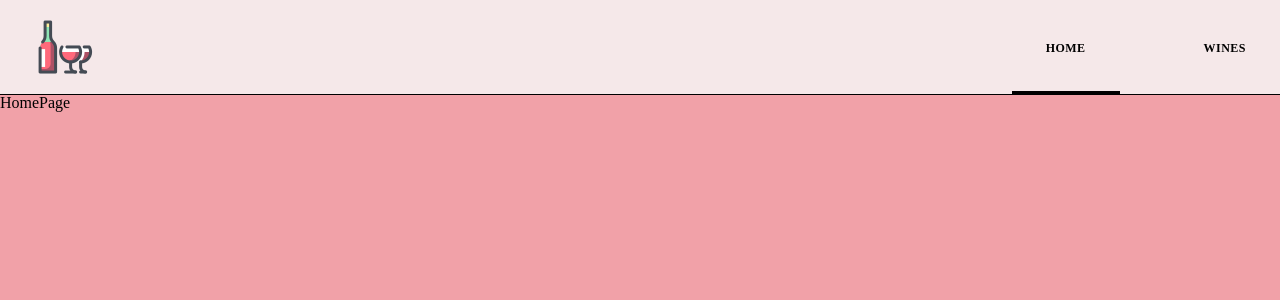
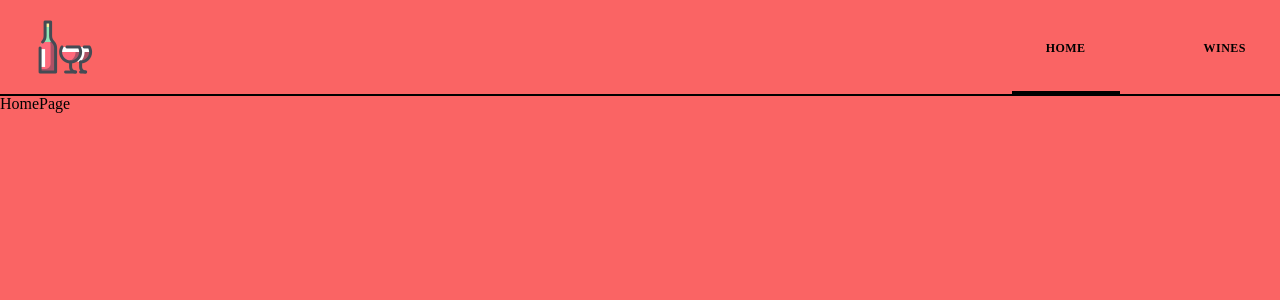
Before and after one commit to best-world-wines/front-wine, a React (Create React App) app: page /#/ in a window 1280 px wide. Shown: the top 300 px of the page. Built offline with nearby package versions, Linux system fonts and the light colour scheme.

Commit message:
footer v1

```diff
--- a/src/App.scss
+++ b/src/App.scss
@@ -0,0 +1,4 @@
+.main {
+	background-color: rgb(250, 100, 100);
+	min-height: calc(100vh - 222px);
+}
--- a/src/App.tsx
+++ b/src/App.tsx
@@ -7,13 +7,14 @@ import { NotFoundPage } from './pages/NotFoundPage/NotFound';
 import { Header } from './components/Header';
 import React from 'react';
 import { Breadcrumbss } from './components/Breadcrumbs/Breadcrumbs';
+import { Footer } from './components/Footer';
 
 export const App = () => {
   return (
       <div className="App">
+          <Header />
         <main className='main'>
-          <Header />
-          <Breadcrumbss />
+        <Breadcrumbss />
           <Routes>
             <Route path="/" element={<HomePage />} />
             <Route path="wines" element={<WinesList />} />
@@ -21,6 +22,7 @@ export const App = () => {
             <Route path="*" element={<NotFoundPage />} />
           </Routes>
         </main>
+        <Footer />
       </div>
   );
 };
--- a/src/components/Breadcrumbs/Breadcrumbs.scss
+++ b/src/components/Breadcrumbs/Breadcrumbs.scss
@@ -1,5 +1,6 @@
 .breadcrumbs {
-	margin: 0px 32px;
+	padding: 0 32px;
+	border-bottom: 1px solid black;
 
 	&__icon {
 		height: 32px;
--- a/src/components/Header/Header.scss
+++ b/src/components/Header/Header.scss
@@ -9,7 +9,7 @@
 	border-bottom: 1px solid black;
 	overflow: hidden;
 	z-index: 10;
-	background-color: #f5e8e9;
+	background-color: rgb(250, 100, 100);
 
 	&__logo {
 		margin-left: 34px;
--- a/src/pages/HomePage/HomePage.scss
+++ b/src/pages/HomePage/HomePage.scss
@@ -1,4 +1,3 @@
 .homepage {
 	height: 2000px;
-	background: #f1a1a8;
 }
--- a/src/pages/WineListPage/WineList.scss
+++ b/src/pages/WineListPage/WineList.scss
@@ -1,4 +1,3 @@
 .winelist{
 	height: 2000px;
-	background-color: #f1a1a8;
 }
```
